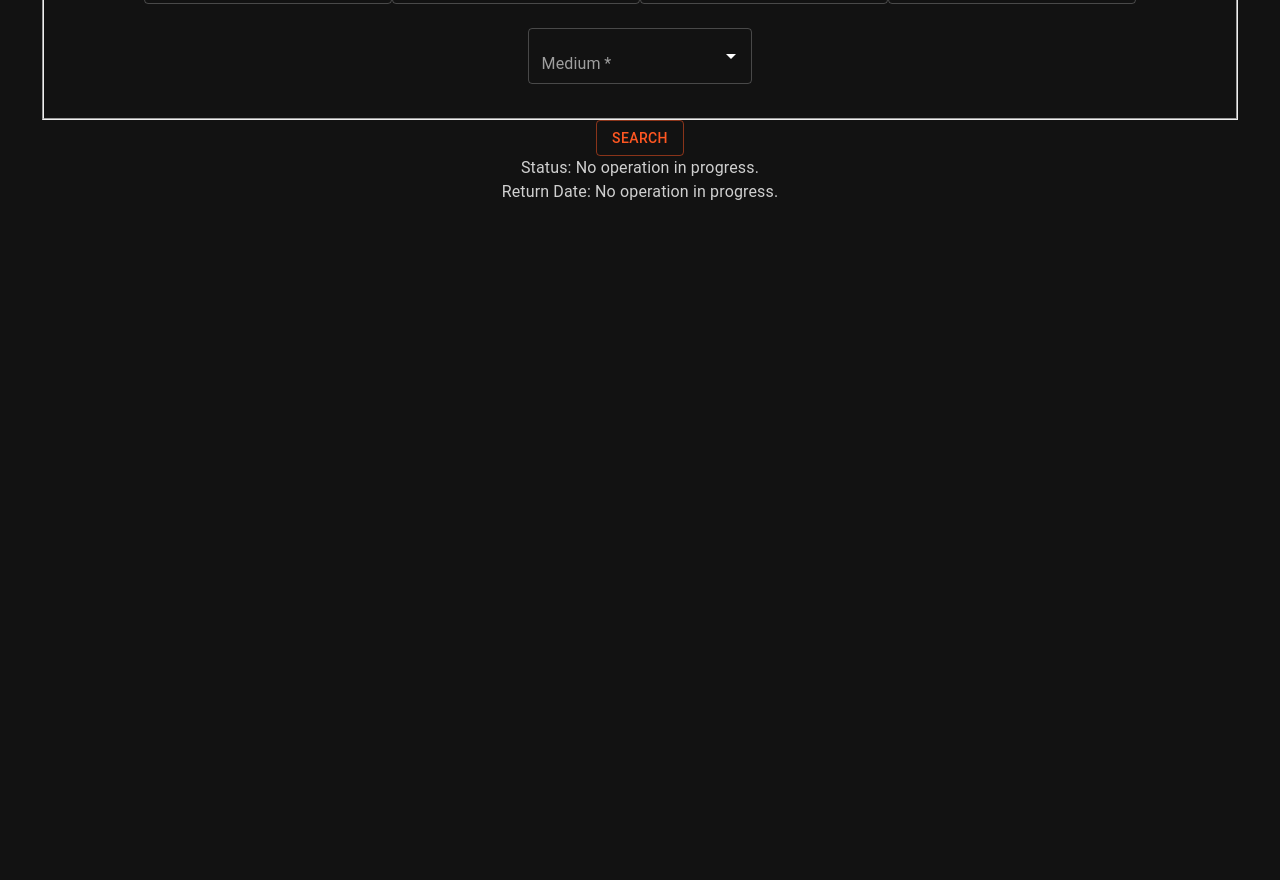
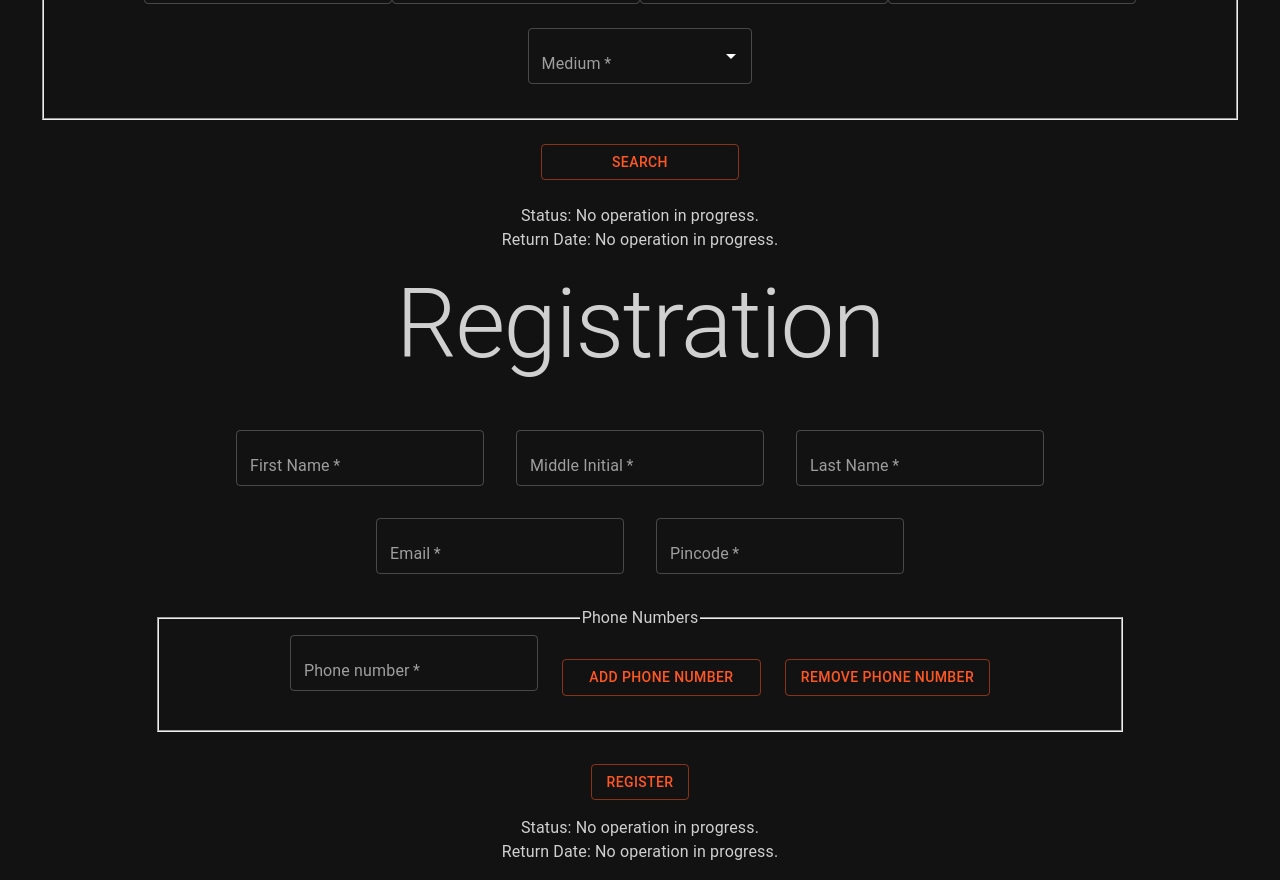
Before and after one commit to TortCode/DataBASED, a React (Create React App) app in the folder ui/: page / in a window 1280 px wide. Shown: the part 1320-2200 px from the top of the page. Before the commit the page ends 1540 px from the top, so only its background shows below. Built offline with nearby package versions, Linux system fonts and the light colour scheme.

Commit message:
fix: update Registration class

```diff
--- a/ui/src/App.js
+++ b/ui/src/App.js
@@ -5,6 +5,7 @@ import CheckoutPage from './components/CheckoutPage';
 import { createTheme, ThemeProvider, CssBaseline } from '@mui/material';
 import { deepOrange, grey } from '@mui/material/colors';
 import FindPublication from './components/FindPublication';
+import Registration from './components/Registration';
 
 const darkTheme = createTheme({
   palette: {
@@ -28,6 +29,7 @@ function App() {
           <CheckoutPage />
           <AddRemovePublication/>
           <FindPublication/>
+          <Registration/>
         </header>
       </div>
     </ThemeProvider>
--- a/ui/src/components/FindPublication.js
+++ b/ui/src/components/FindPublication.js
@@ -74,7 +74,7 @@ export default function FindPublication() {
                         />
                     </fieldset>
                 </Stack>
-                <Button variant="outlined" onClick={sendCheckout}>Search</Button>
+                <Button variant="outlined" onClick={sendCheckout} sx={{ m: 3, width: '25ch' }}>Search</Button>
             </Box>
             <Typography variant='p' gutterBottom> Status: {currentStatus} <br/> </Typography>
             <Typography variant='p' gutterBottom> Return Date: {currentReturnDate} </Typography>
--- a/ui/src/components/Registration.js
+++ b/ui/src/components/Registration.js
@@ -0,0 +1,71 @@
+import { useState } from 'react';
+import { Box, Button, TextField, Typography } from '@mui/material'
+
+export default function Registration() {
+
+    const [userId, setUserId] = useState("");
+    const [pincode, setPincode] = useState(0);
+    const [libId, setLibId] = useState("");
+    const [pubId, setPubId] = useState("");
+    const [email, setEmail] = useState("");
+    const [Phonum, setPhoneNumber] = useState("");
+    const [currentStatus, setCurrentStatus] = useState("No operation in progress.");
+    const [currentReturnDate, setCurrentReturnDate] = useState("No operation in progress.");
+
+    const handleUIDChange = (event) => {
+        setUserId(event.target.value);
+    }
+
+    const handlePincodeChange = (event) => {
+        setPincode(parseInt(event.target.value));
+    }
+
+    const handleLIDChange = (event) => {
+        setLibId(event.target.value);
+    }
+
+    const handlePIDChange = (event) => {
+        setPubId(event.target.value);
+    }
+
+    const sendCheckout = (event) => {
+        console.log([userId, pincode, libId, pubId]);
+    }
+
+    const handleFnameChange = (event) => {
+        setUserId(event.target.value);
+    }
+
+    const handleEmailChange = (event) => {
+        setEmail(event.target.value);
+    }
+
+    const handlePhoneNumberChange = (event) => {
+        setPhoneNumber(event.target.value);
+    }
+
+    return (
+        <Box component="div" sx={{ m: 2 }} textAlign='center'>
+            <Typography variant='h1' gutterBottom> Registration </Typography>
+            <Box component="form" textAlign='center' sx={{
+                '& > :not(style)': { m: 2 },
+                }}
+                noValidate autoComplete="off">
+                <TextField id="fname" label="First Name" variant="outlined" required onChange={handleFnameChange}/>
+                <TextField id="minit" label="Middle Initial" variant="outlined" required onChange={handleFnameChange}/>
+                <TextField id="lname" label="Last Name" variant="outlined" required onChange={handleFnameChange}/>
+                <TextField id="email" label="Email" variant="outlined" required onChange={handleEmailChange}/>
+                <TextField id="pin" label="Pincode" variant="outlined" type="password" required onChange={handlePincodeChange}/>
+                <fieldset textAlign='center' sx={{ m: 2 }}>
+                    <legend>Phone Numbers</legend>
+                    <TextField id="phoneno" label="Phone number" variant="outlined" required onChange={handleEmailChange}/>
+                    <Button variant="outlined" onClick={sendCheckout} sx={{ m: 3, width: '25ch' }}>Add Phone Number</Button>
+                    <Button variant="outlined" onClick={sendCheckout}>Remove Phone Number</Button>
+                </fieldset>
+                <Button variant="outlined" onClick={sendCheckout}>Register</Button>
+            </Box>
+            <Typography variant='p' gutterBottom> Status: {currentStatus} <br/> </Typography>
+            <Typography variant='p' gutterBottom> Return Date: {currentReturnDate} </Typography>
+        </Box>
+    );
+}
```
